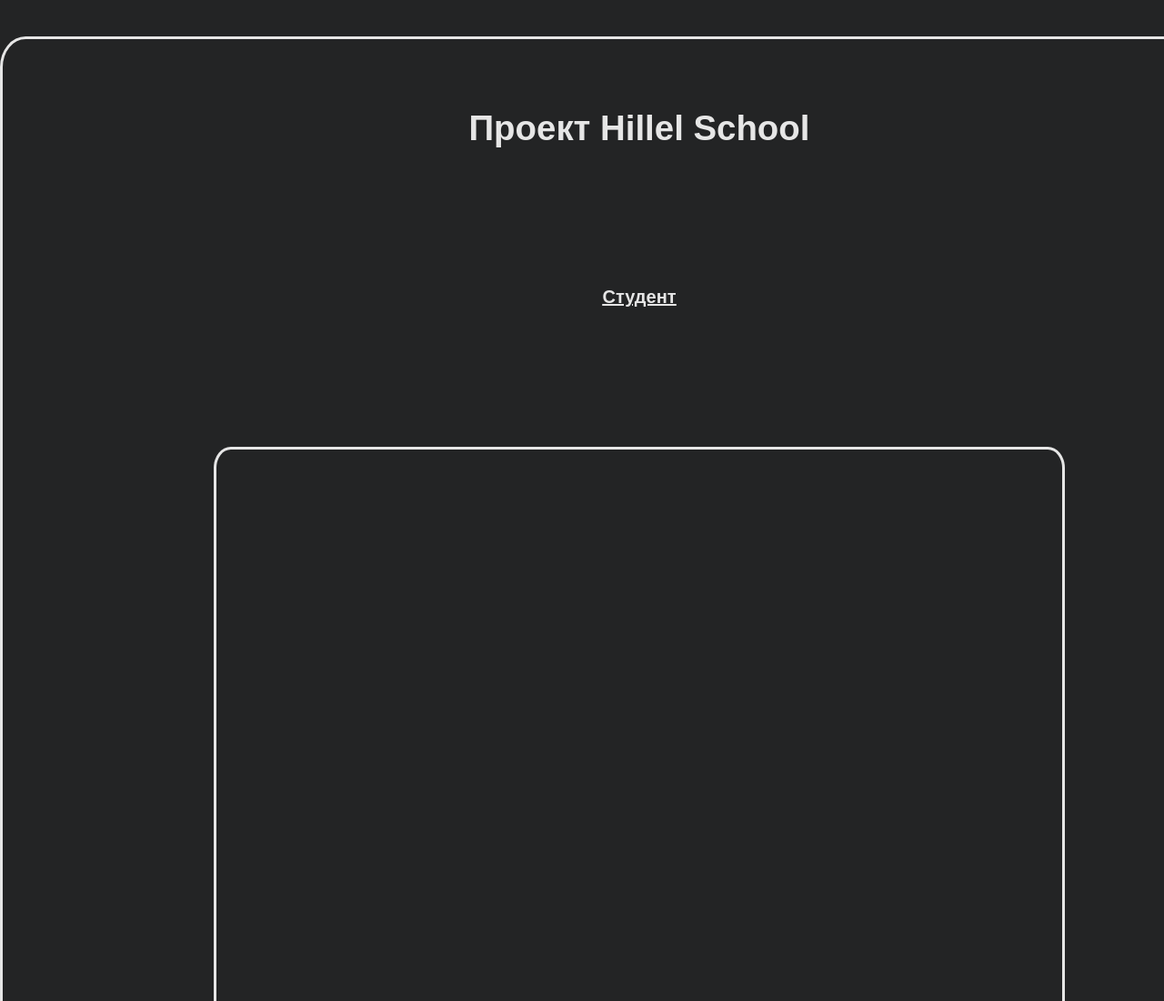
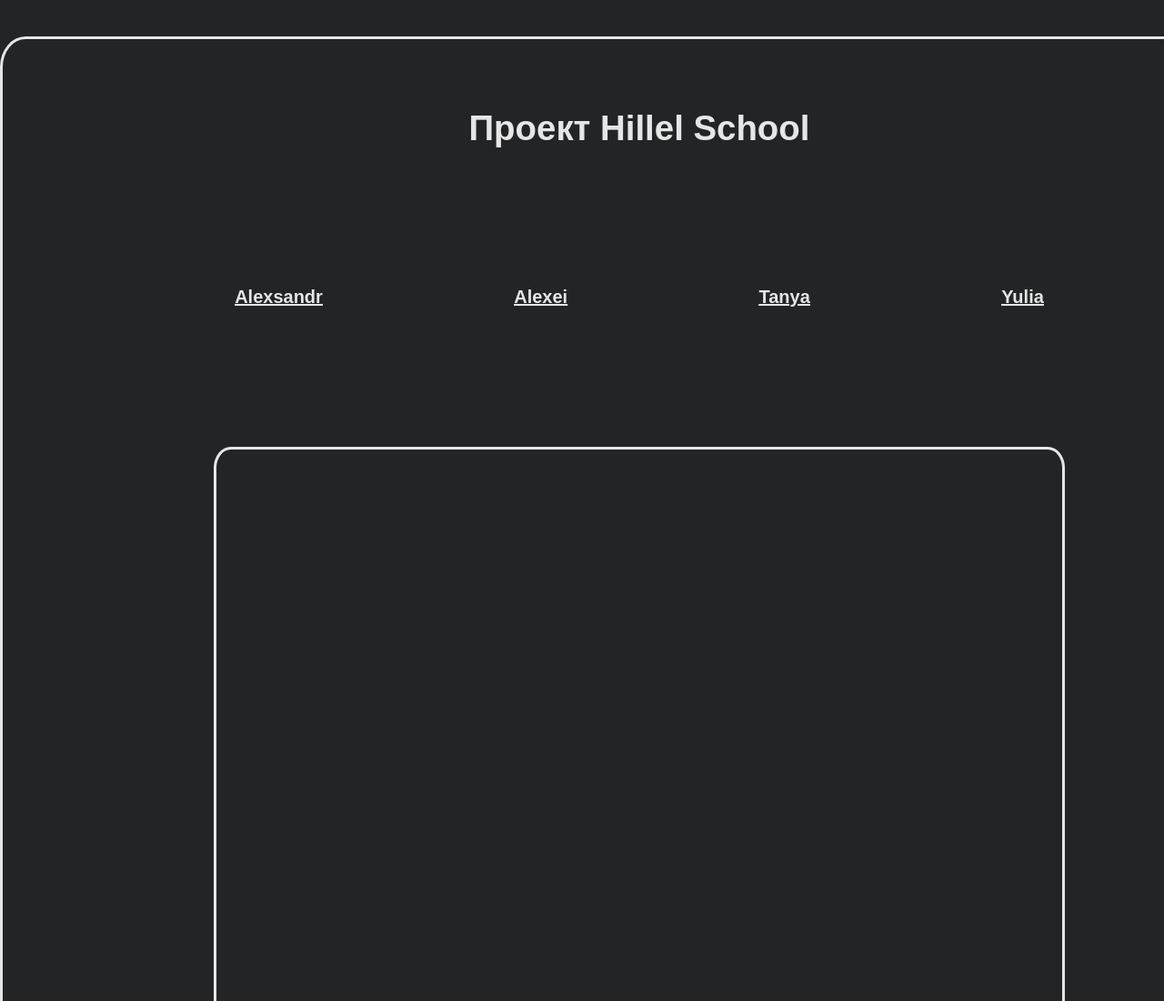
Before and after one commit to Deurum27/hillel-test, a plain HTML site: page index.html in a window 1280 px wide. Shown: the top 1100 px of the page at 91% size. Drawn offline with Linux system fonts and the light colour scheme.

Commit message:
added links

```diff
--- a/index.html
+++ b/index.html
@@ -13,7 +13,10 @@
             <h1>Проект Hillel School</h1>
         </header>
         <nav class="nav">
-            <a href="#">Студент</a>
+            <a href="#">Alexsandr</a>
+            <a href="#">Alexei</a>
+            <a href="#">Tanya</a>
+            <a href="#">Yulia</a>
         </nav>
         <main class="main">
 
```
